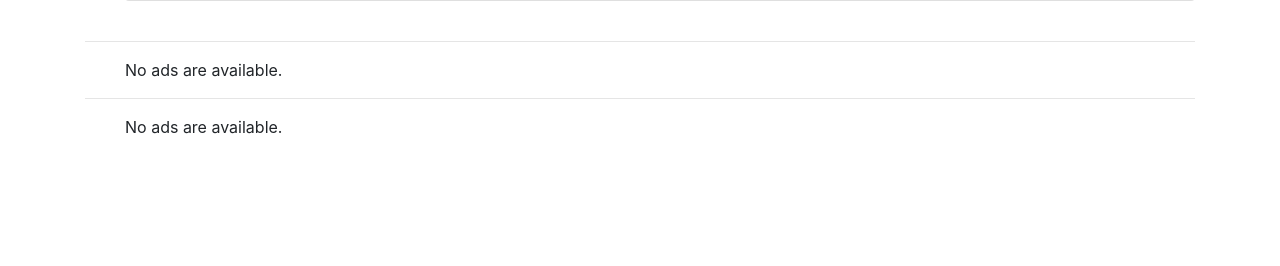
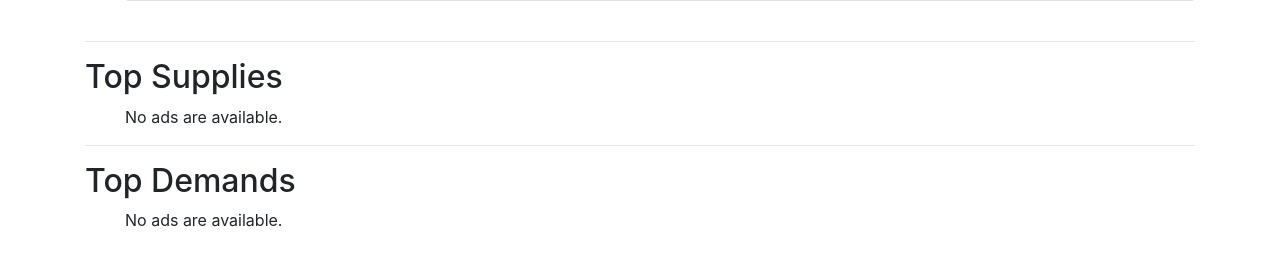
Before and after one commit to tolstoyfafa/ipssi.python, a Django app: template src/ipssihelp/worker/templates/home.html in a window 1280 px wide. Shown: the part 182-448 px from the top of the page. Run offline with Django 3.2, Linux system fonts and the light colour scheme; the template is opened without the code that fills it: values that come from a table or form of the project are taken from there, others are empty; the visitor is signed in with stand-in values (Sample User, id 1); data comes from the database, SQL or seed files in the repository; some libraries are stand-ins or nearby versions.

Commit message:
enhcance home

```diff
--- a/src/ipssihelp/worker/templates/home.html
+++ b/src/ipssihelp/worker/templates/home.html
@@ -18,6 +18,7 @@
     </div>
 </ul>
 <hr>
+<h2>Top Supplies</h2>
   <ul>
     {% if supply_top_ads %}
         <div class="row">
@@ -41,7 +42,9 @@
     {% endif %}
   </ul>
   <hr>
+<h2>Top Demands</h2>
   <ul>
+
   {% if demand_top_ads %}
 
       <div class="row">
```
